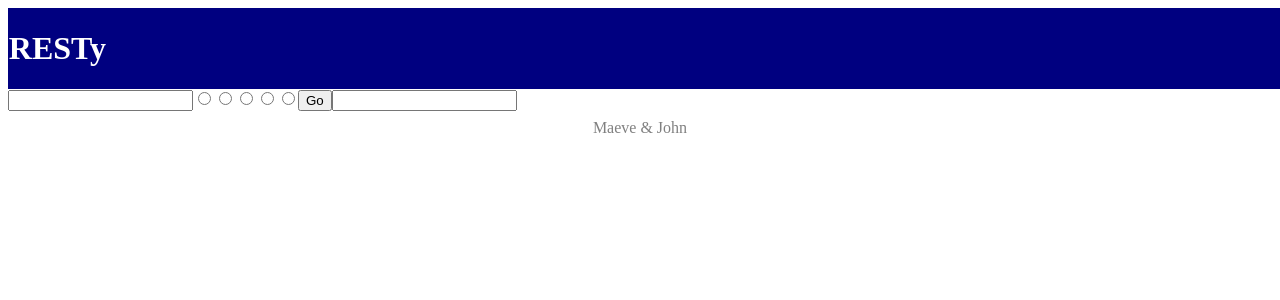
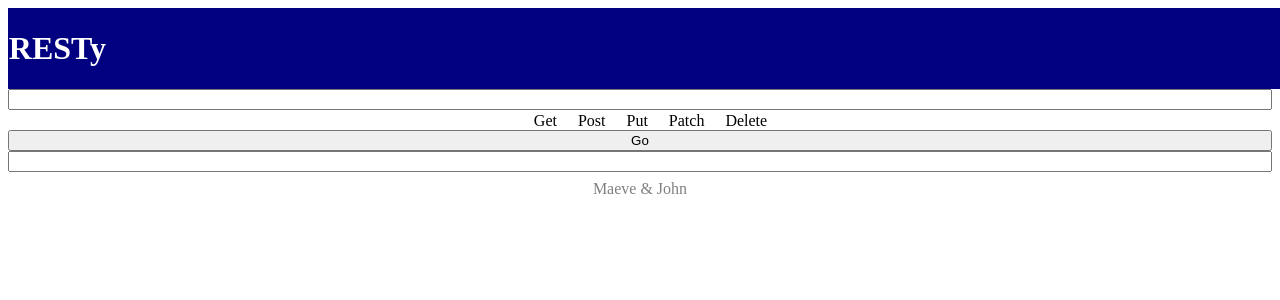
Before and after one commit to johnnelson-401-advanced-javascript/RESTy-copy, a React app: page / in a window 1280 px wide. Shown: the top 300 px of the page. Built offline with nearby package versions, Linux system fonts and the light colour scheme.

Commit message:
more css

```diff
--- a/src/components/Inputs.css
+++ b/src/components/Inputs.css
@@ -0,0 +1,15 @@
+.Inputs {
+  display: flex;
+  flex-direction: column;
+  text-align: center;
+  label {
+
+    input {
+      visibility: hidden;
+
+    }
+    label:hover {
+      background-color: aquamarine;
+    }
+  }
+}
--- a/src/components/Inputs.js
+++ b/src/components/Inputs.js
@@ -1,17 +1,23 @@
 import React from 'react';
 import PropTypes from 'prop-types';
+import style from './Inputs.css';
 
 const Input = ({ updateMethod, submit, updateURL, updateJSON }) => {
 
   return (
-    <form onSubmit={submit}>
+    <form onSubmit={submit} className={style.Inputs}>
       <input type='text' name='url' onChange={({ target }) => updateURL(target.value)}/>
       <label>
-        <input name='method' type="radio" value='get' onClick={() => updateMethod('get')}/>
-        <input name='method' type="radio" value='post' onClick={() => updateMethod('post')}/>
-        <input name='method' type="radio" value='put' onClick={() => updateMethod('put')}/>
-        <input name='method' type="radio" value='patch' onClick={() => updateMethod('patch')}/>
-        <input name='method' type="radio" value='delete' onClick={() => updateMethod('delete')}/>
+        <input name='method' type="radio" value='get' id='get' onClick={() => updateMethod('get')}/>
+        <label htmlFor='get'>Get</label>
+        <input name='method' type="radio" value='post' id='post' onClick={() => updateMethod('post')}/>
+        <label htmlFor='post'>Post</label>
+        <input name='method' type="radio" value='put' id='put' onClick={() => updateMethod('put')}/>
+        <label htmlFor='put'>Put</label>
+        <input name='method' type="radio" value='patch' id='patch' onClick={() => updateMethod('patch')}/>
+        <label htmlFor='patch'>Patch</label>
+        <input name='method' type="radio" value='delete' id='delete' onClick={() => updateMethod('delete')}/>
+        <label htmlFor='delete'>Delete</label>
       </label>
       <button type="submit">Go</button>
       <input type='text' name='json' onChange={({ target }) => updateJSON(target.value)}/>
```
